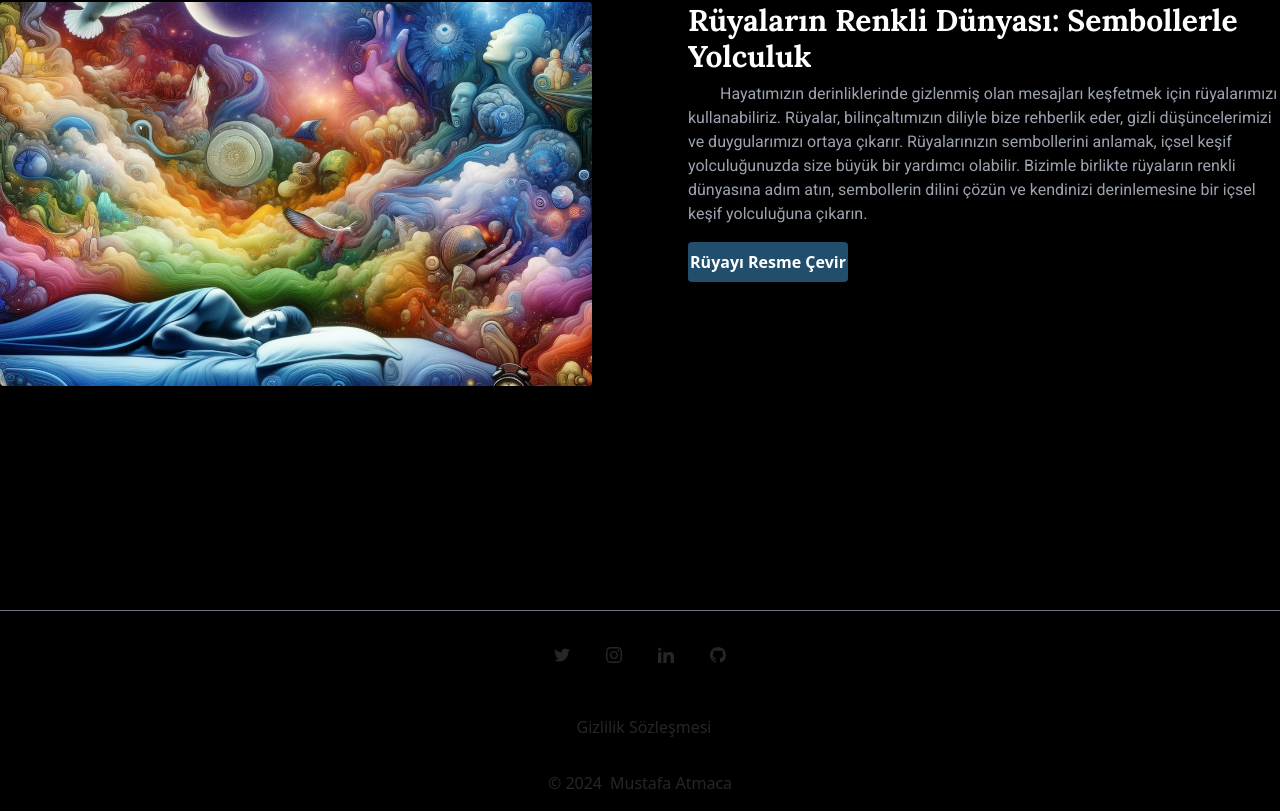
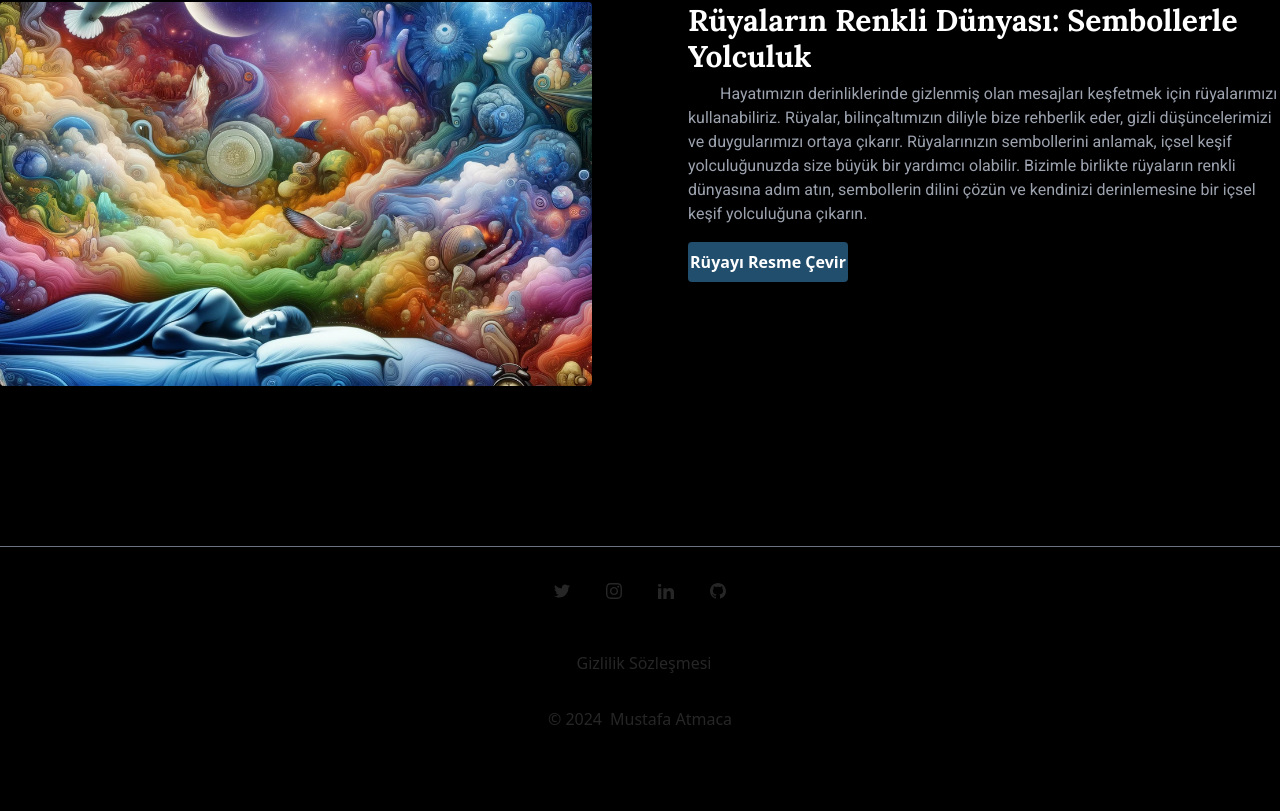
Before and after one commit to atmcmustafa/ruyayorumla, a React (Vite) app: page / in a window 1280 px wide. Shown: the part 1744-2555 px from the top of the page. After the commit the page ends 2491 px from the top, so only its background shows below. Built offline with nearby package versions, Linux system fonts and the light colour scheme.

Commit message:
footer padding changed

```diff
--- a/src/components/Footer.jsx
+++ b/src/components/Footer.jsx
@@ -4,12 +4,12 @@ import { Link } from "react-router-dom";
 const Footer = () => {
   const [ref1, inView1] = useInView({ triggerOnce: true, threshold: 0.1 });
   return (
-    <div ref={ref1} className="bottom-0 w-full mt-24 md:mt-56">
+    <div ref={ref1} className="bottom-0 w-full mt-24 md:mt-40">
       <motion.footer
         initial={{ opacity: 0, y: 50 }}
         animate={{ opacity: inView1 ? 1 : 0, y: inView1 ? 0 : 50 }}
         transition={{ duration: 0.3 }}
-        className="flex flex-col items-center text-center text-white border-t mt-24 border-gray-500"
+        className="flex flex-col items-center text-center text-white border-t  border-gray-500"
       >
         <div className="container pt-9">
           <div className="mb-9 flex justify-center">
@@ -72,7 +72,7 @@ const Footer = () => {
             </a>
           </div>
         </div>
-        <div className="w-full p-4 text-center text-neutral-800 dark:text-neutral-400">
+        <div className="w-full pt-4 text-center text-neutral-800 dark:text-neutral-400">
           <Link
             className="text-neutral-800 dark:text-neutral-400 ml-2 hover:text-white duration-300"
             to={"/sozlesme"}
@@ -80,7 +80,7 @@ const Footer = () => {
             Gizlilik Sözleşmesi
           </Link>
         </div>
-        <div className="w-full p-4 text-center text-neutral-800  dark:text-neutral-400">
+        <div className="w-full pt-8 pb-4 text-center text-neutral-800  dark:text-neutral-400">
           © 2024
           <a
             target="_blank"
--- a/src/index.css
+++ b/src/index.css
@@ -28,19 +28,25 @@ p,span {
     top: 0;
     left: 0;
     z-index: -2;
-    min-height: 100vh;
     width: 100%;
+    min-height: 100dvh;
+    height: 100vh;
+    background-size: cover;
 }
 
 .bg-sunlight{
 
     background-image: url("https://images.unsplash.com/photo-1615232934320-87b37b0ff5ab?q=80&w=2128&auto=format&fit=crop&ixlib=rb-4.0.3&ixid=M3wxMjA3fDB8MHxwaG90by1wYWdlfHx8fGVufDB8fHx8fA%3D%3D");
     position: absolute;
+    background-repeat: no-repeat;
+    width: 100%;
     top: 0;
     left: 0;
+    bottom: 0;
     z-index: -2;
-    min-height: 100vh;
-    width: 100%;
+    min-height: 100dvh;
+    height: 100vh;
+    background-size: cover;
 }
 
 input[type="file"] {
```
